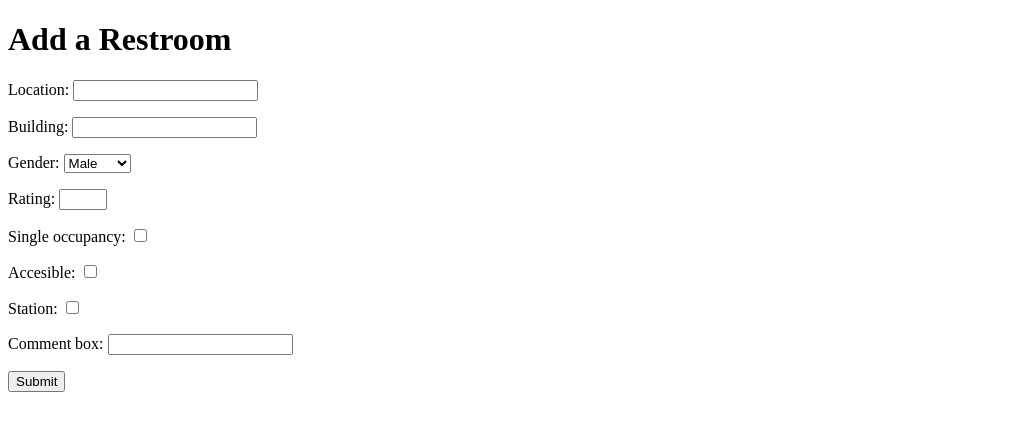
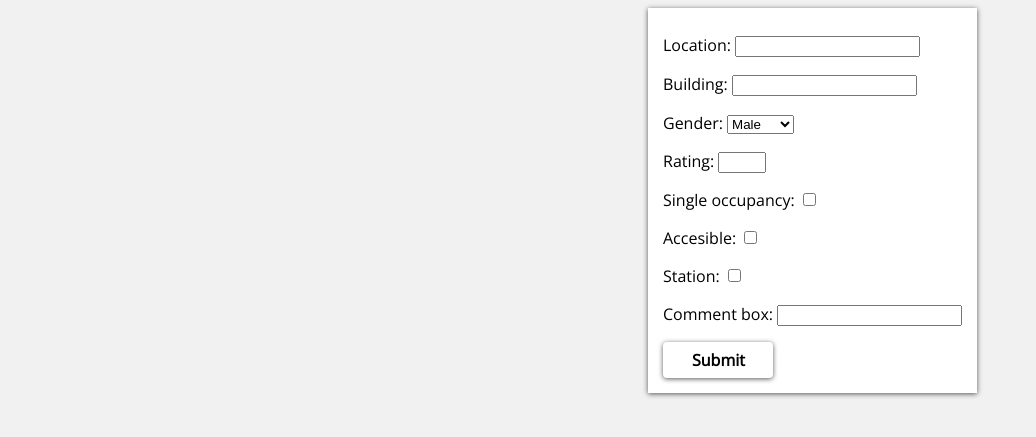
Before and after one commit to harbieism/Lavoratr-django, a Django app: template lavoratr/templates/lavoratr/add_toilet.html in a window 1280 px wide. Shown: the top 437 px of the page, without its empty margins (0-1036 px from the left). Run offline with Django 3.2, Linux system fonts and the light colour scheme; the template is opened without the code that fills it: values that come from a table or form of the project are taken from there, others are empty.

Commit message:
Setup add_toilet form in popup on index.

```diff
--- /dev/null
+++ b/lavoratr/static/lavoratr/add_toilet.css
@@ -0,0 +1,55 @@
+#submit_button{
+    background-color: #FFF;
+    background-position: 50% 50%;
+    background-repeat: no-repeat;
+    border-bottom-color: #000;
+    border-radius: 4px;
+    border-bottom-style: none;
+    border-bottom-width: 0px;
+    color: #000;
+    width: 110px;
+    cursor: pointer;
+    display: inline-block;
+    font-family: 'Open Sans', sans-serif;
+    font-size: 16px;
+    font-size-adjust: none;
+    font-stretch: normal;
+    font-style: normal;
+    font-variant: normal;
+    font-weight: 700;
+    pointer-events: auto;
+    text-align: center;
+    text-decoration: none;
+    text-indent: 1px;
+    -moz-font-feature-settings: normal;
+    -moz-font-language-override: normal;
+    -moz-text-decoration-color: #000;
+    -moz-text-decoration-line: none;
+    -moz-text-decoration-style: solid;
+    box-shadow: 0px 1px 5px rgba(0, 0, 0, 0.65);
+    margin-right: 5px;
+    margin-bottom: 5px;
+    padding-top: 10px;
+    padding-bottom: 10px;
+    line-height: 100%;
+}
+form{
+    font-family: 'Open Sans', sans-serif;
+    background-color: white;
+    padding: 10px 15px 10px 15px;
+    box-shadow: 0px 1px 5px rgba(0, 0, 0, 0.65);
+}
+
+body{
+    float: left;
+    position: relative;
+    left: 50%;
+    background-color: #F1F1F1;
+
+}
+
+#popup_content{
+    float: left;
+    position: relative;
+    left: -50%;
+}
--- a/lavoratr/templates/lavoratr/add_toilet.html
+++ b/lavoratr/templates/lavoratr/add_toilet.html
@@ -1,13 +1,18 @@
 <!DOCTYPE html>
 {% load staticfiles %}
-
-<h1>Add a Restroom</h1>
-
+<head>
+    <link rel="stylesheet" href="{% static 'lavoratr/add_toilet.css' %}" />
+    <link href='http://fonts.googleapis.com/css?family=Open+Sans:400,300' rel='stylesheet' type='text/css'>
+</head>
+<body>
+	<div id="content">
 		{% if error_message %}<p><strong>{{ error_message }}</strong></p>{% endif %}
 
 		<form action="{% url 'lavoratr:submit_toilet' %}" method="post">
 		{% csrf_token %}
 		{{ form.as_p }}
 		<input geom_type="POINT" id="id_point" name="point" type="hidden" value="{{ point }}"/>
-<input type="submit" value="Submit">
+		<div id="submit_button">Submit</div>
 		</form>
+	</div>
+</body>
--- a/lavoratr/templates/lavoratr/detail.html
+++ b/lavoratr/templates/lavoratr/detail.html
@@ -3,6 +3,7 @@
 <html>
 
 <head>
+	<link href='http://fonts.googleapis.com/css?family=Open+Sans:400,300' rel='stylesheet' type='text/css'>
     <link rel="stylesheet" href="{% static 'lavoratr/detail.css' %}" />
 	<title>Lavoratr Toilet #{{ toilet.id }}</title>
     <script src="http://ajax.googleapis.com/ajax/libs/jquery/1.11.1/jquery.min.js"></script>
@@ -24,7 +25,7 @@
 	{% for review_comments in reviews %}
 	    <p class="comments"> {{ review_comments.created }}:  {{ review_comments.rating }}
 	    {% if review_comments.comment_box != ""  %}
-	        {{ review_comments.comment_box }}
+	        <div class="comment"{{ review_comments.comment_box }}</div>
 	    {% endif %}
 	    </p>
 	{% endfor %}
--- a/lavoratr/views.py
+++ b/lavoratr/views.py
@@ -13,6 +13,7 @@ def index(request):
     serializer = ToiletSerializer(latest_toilet_list)
     toilets_json = JSONRenderer().render(serializer.data)
     context = {
+        'form': ToiletForm,
         'toilets_json': toilets_json,
         'latest_toilet_list': latest_toilet_list
     }
```
Also changed, not shown: lavoratr/static/lavoratr/toilet_map.css (+69 -0 lines), lavoratr/static/lavoratr/toilet_map.js (+35 -7 lines), lavoratr/templates/lavoratr/toilet.html (+20 -5 lines), licenses.txt (added). Lines whose indentation alone changed are shown as unchanged.
